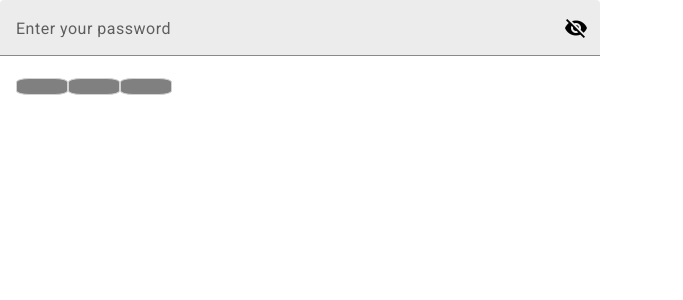
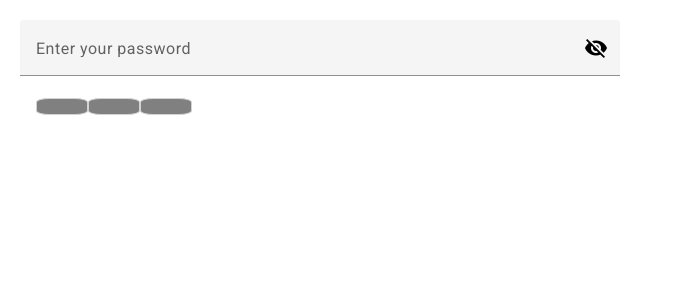
Before and after one commit to Rentalas/Password-Strength-Check, an Angular app: page / in a window 1280 px wide. Shown: the top 300 px of the page, without its empty margins (0-683 px from the left). Built offline with nearby package versions, Linux system fonts and the light colour scheme.

Commit message:
update styles

```diff
--- a/src/app/password-strength-check/password-strength-check.component.scss
+++ b/src/app/password-strength-check/password-strength-check.component.scss
@@ -1,4 +1,6 @@
 .password-form-field {
+    margin-top: 20px;
+    margin-left: 20px;
     width: 600px;
 }
 
```
